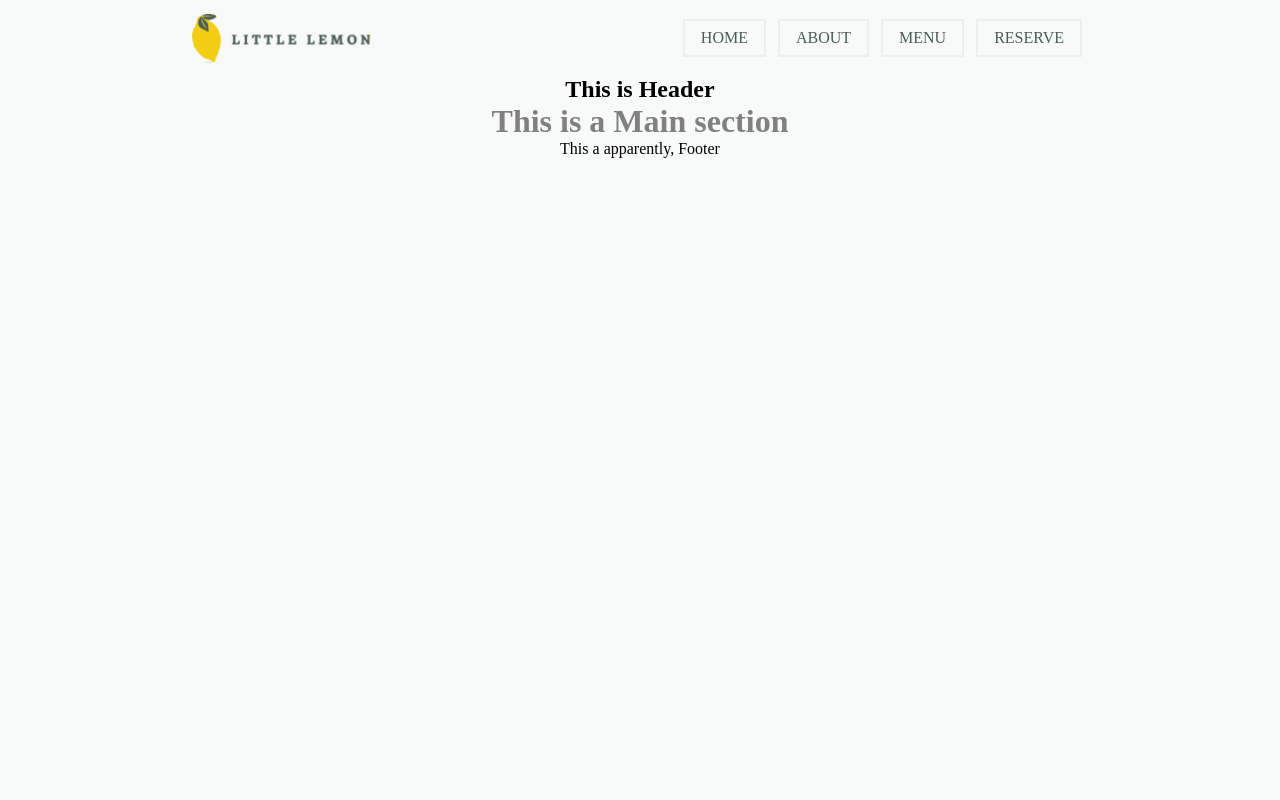
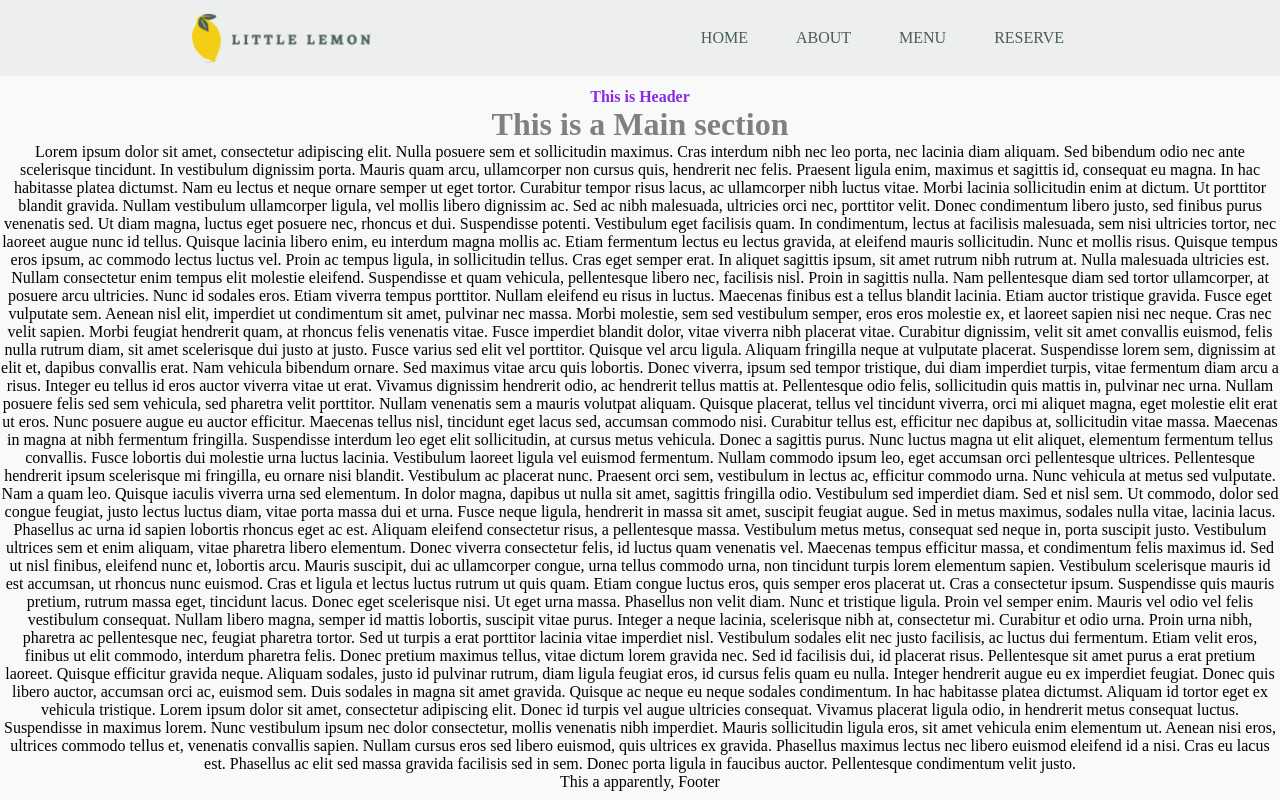
Before and after one commit to DanaKLym/lil-lemon, a React (Create React App) app: page / in a window 1280 px wide. Built offline with nearby package versions, Linux system fonts and the light colour scheme.

Commit message:
styled navbar

```diff
--- a/src/Home.css
+++ b/src/Home.css
@@ -1,7 +1,4 @@
 header {
-  display: flex;
-  flex-direction: row;
-  justify-content: space-around;
-
-  background-color: #edefee;
+  color: blueviolet;
+  font-weight: 600;
 }
--- a/src/Home.js
+++ b/src/Home.js
@@ -7,7 +7,7 @@ function Home() {
   return (
     <>
       <Nav />
-      <h2>This is Header</h2>
+      <header>This is Header</header>
       <Main />
       <Footer />
     </>
--- a/src/Main.js
+++ b/src/Main.js
@@ -4,6 +4,108 @@ function Main() {
   return (
     <>
       <h1>This is a Main section</h1>
+      <div>
+        Lorem ipsum dolor sit amet, consectetur adipiscing elit. Nulla posuere
+        sem et sollicitudin maximus. Cras interdum nibh nec leo porta, nec
+        lacinia diam aliquam. Sed bibendum odio nec ante scelerisque tincidunt.
+        In vestibulum dignissim porta. Mauris quam arcu, ullamcorper non cursus
+        quis, hendrerit nec felis. Praesent ligula enim, maximus et sagittis id,
+        consequat eu magna. In hac habitasse platea dictumst. Nam eu lectus et
+        neque ornare semper ut eget tortor. Curabitur tempor risus lacus, ac
+        ullamcorper nibh luctus vitae. Morbi lacinia sollicitudin enim at
+        dictum. Ut porttitor blandit gravida. Nullam vestibulum ullamcorper
+        ligula, vel mollis libero dignissim ac. Sed ac nibh malesuada, ultricies
+        orci nec, porttitor velit. Donec condimentum libero justo, sed finibus
+        purus venenatis sed. Ut diam magna, luctus eget posuere nec, rhoncus et
+        dui. Suspendisse potenti. Vestibulum eget facilisis quam. In
+        condimentum, lectus at facilisis malesuada, sem nisi ultricies tortor,
+        nec laoreet augue nunc id tellus. Quisque lacinia libero enim, eu
+        interdum magna mollis ac. Etiam fermentum lectus eu lectus gravida, at
+        eleifend mauris sollicitudin. Nunc et mollis risus. Quisque tempus eros
+        ipsum, ac commodo lectus luctus vel. Proin ac tempus ligula, in
+        sollicitudin tellus. Cras eget semper erat. In aliquet sagittis ipsum,
+        sit amet rutrum nibh rutrum at. Nulla malesuada ultricies est. Nullam
+        consectetur enim tempus elit molestie eleifend. Suspendisse et quam
+        vehicula, pellentesque libero nec, facilisis nisl. Proin in sagittis
+        nulla. Nam pellentesque diam sed tortor ullamcorper, at posuere arcu
+        ultricies. Nunc id sodales eros. Etiam viverra tempus porttitor. Nullam
+        eleifend eu risus in luctus. Maecenas finibus est a tellus blandit
+        lacinia. Etiam auctor tristique gravida. Fusce eget vulputate sem.
+        Aenean nisl elit, imperdiet ut condimentum sit amet, pulvinar nec massa.
+        Morbi molestie, sem sed vestibulum semper, eros eros molestie ex, et
+        laoreet sapien nisi nec neque. Cras nec velit sapien. Morbi feugiat
+        hendrerit quam, at rhoncus felis venenatis vitae. Fusce imperdiet
+        blandit dolor, vitae viverra nibh placerat vitae. Curabitur dignissim,
+        velit sit amet convallis euismod, felis nulla rutrum diam, sit amet
+        scelerisque dui justo at justo. Fusce varius sed elit vel porttitor.
+        Quisque vel arcu ligula. Aliquam fringilla neque at vulputate placerat.
+        Suspendisse lorem sem, dignissim at elit et, dapibus convallis erat. Nam
+        vehicula bibendum ornare. Sed maximus vitae arcu quis lobortis. Donec
+        viverra, ipsum sed tempor tristique, dui diam imperdiet turpis, vitae
+        fermentum diam arcu a risus. Integer eu tellus id eros auctor viverra
+        vitae ut erat. Vivamus dignissim hendrerit odio, ac hendrerit tellus
+        mattis at. Pellentesque odio felis, sollicitudin quis mattis in,
+        pulvinar nec urna. Nullam posuere felis sed sem vehicula, sed pharetra
+        velit porttitor. Nullam venenatis sem a mauris volutpat aliquam. Quisque
+        placerat, tellus vel tincidunt viverra, orci mi aliquet magna, eget
+        molestie elit erat ut eros. Nunc posuere augue eu auctor efficitur.
+        Maecenas tellus nisl, tincidunt eget lacus sed, accumsan commodo nisi.
+        Curabitur tellus est, efficitur nec dapibus at, sollicitudin vitae
+        massa. Maecenas in magna at nibh fermentum fringilla. Suspendisse
+        interdum leo eget elit sollicitudin, at cursus metus vehicula. Donec a
+        sagittis purus. Nunc luctus magna ut elit aliquet, elementum fermentum
+        tellus convallis. Fusce lobortis dui molestie urna luctus lacinia.
+        Vestibulum laoreet ligula vel euismod fermentum. Nullam commodo ipsum
+        leo, eget accumsan orci pellentesque ultrices. Pellentesque hendrerit
+        ipsum scelerisque mi fringilla, eu ornare nisi blandit. Vestibulum ac
+        placerat nunc. Praesent orci sem, vestibulum in lectus ac, efficitur
+        commodo urna. Nunc vehicula at metus sed vulputate. Nam a quam leo.
+        Quisque iaculis viverra urna sed elementum. In dolor magna, dapibus ut
+        nulla sit amet, sagittis fringilla odio. Vestibulum sed imperdiet diam.
+        Sed et nisl sem. Ut commodo, dolor sed congue feugiat, justo lectus
+        luctus diam, vitae porta massa dui et urna. Fusce neque ligula,
+        hendrerit in massa sit amet, suscipit feugiat augue. Sed in metus
+        maximus, sodales nulla vitae, lacinia lacus. Phasellus ac urna id sapien
+        lobortis rhoncus eget ac est. Aliquam eleifend consectetur risus, a
+        pellentesque massa. Vestibulum metus metus, consequat sed neque in,
+        porta suscipit justo. Vestibulum ultrices sem et enim aliquam, vitae
+        pharetra libero elementum. Donec viverra consectetur felis, id luctus
+        quam venenatis vel. Maecenas tempus efficitur massa, et condimentum
+        felis maximus id. Sed ut nisl finibus, eleifend nunc et, lobortis arcu.
+        Mauris suscipit, dui ac ullamcorper congue, urna tellus commodo urna,
+        non tincidunt turpis lorem elementum sapien. Vestibulum scelerisque
+        mauris id est accumsan, ut rhoncus nunc euismod. Cras et ligula et
+        lectus luctus rutrum ut quis quam. Etiam congue luctus eros, quis semper
+        eros placerat ut. Cras a consectetur ipsum. Suspendisse quis mauris
+        pretium, rutrum massa eget, tincidunt lacus. Donec eget scelerisque
+        nisi. Ut eget urna massa. Phasellus non velit diam. Nunc et tristique
+        ligula. Proin vel semper enim. Mauris vel odio vel felis vestibulum
+        consequat. Nullam libero magna, semper id mattis lobortis, suscipit
+        vitae purus. Integer a neque lacinia, scelerisque nibh at, consectetur
+        mi. Curabitur et odio urna. Proin urna nibh, pharetra ac pellentesque
+        nec, feugiat pharetra tortor. Sed ut turpis a erat porttitor lacinia
+        vitae imperdiet nisl. Vestibulum sodales elit nec justo facilisis, ac
+        luctus dui fermentum. Etiam velit eros, finibus ut elit commodo,
+        interdum pharetra felis. Donec pretium maximus tellus, vitae dictum
+        lorem gravida nec. Sed id facilisis dui, id placerat risus. Pellentesque
+        sit amet purus a erat pretium laoreet. Quisque efficitur gravida neque.
+        Aliquam sodales, justo id pulvinar rutrum, diam ligula feugiat eros, id
+        cursus felis quam eu nulla. Integer hendrerit augue eu ex imperdiet
+        feugiat. Donec quis libero auctor, accumsan orci ac, euismod sem. Duis
+        sodales in magna sit amet gravida. Quisque ac neque eu neque sodales
+        condimentum. In hac habitasse platea dictumst. Aliquam id tortor eget ex
+        vehicula tristique. Lorem ipsum dolor sit amet, consectetur adipiscing
+        elit. Donec id turpis vel augue ultricies consequat. Vivamus placerat
+        ligula odio, in hendrerit metus consequat luctus. Suspendisse in maximus
+        lorem. Nunc vestibulum ipsum nec dolor consectetur, mollis venenatis
+        nibh imperdiet. Mauris sollicitudin ligula eros, sit amet vehicula enim
+        elementum ut. Aenean nisi eros, ultrices commodo tellus et, venenatis
+        convallis sapien. Nullam cursus eros sed libero euismod, quis ultrices
+        ex gravida. Phasellus maximus lectus nec libero euismod eleifend id a
+        nisi. Cras eu lacus est. Phasellus ac elit sed massa gravida facilisis
+        sed in sem. Donec porta ligula in faucibus auctor. Pellentesque
+        condimentum velit justo.
+      </div>
     </>
   );
 }
--- a/src/Nav.css
+++ b/src/Nav.css
@@ -1,7 +1,13 @@
 nav {
+  background-color: #edefee;
+  margin-bottom: 1%;
+}
+
+section.backgroundNavbar {
   display: flex;
+  margin: 0 15%;
+  padding: 1% 0;
   justify-content: space-between;
-  margin: 1% 15%;
 }
 
 .navbar {
--- a/src/Nav.js
+++ b/src/Nav.js
@@ -5,7 +5,9 @@ import { Link } from "react-router-dom";
 function Nav() {
   return (
     <>
+      <div>
         <nav>
+          <section className="backgroundNavbar">
             <Logo />
             <ul className="navbar">
               <li>
@@ -21,7 +23,9 @@ function Nav() {
                 <Link to="/reserve">Reserve</Link>
               </li>
             </ul>
+          </section>
         </nav>
+      </div>
     </>
   );
 }
```
Lines whose indentation alone changed are shown as unchanged.
